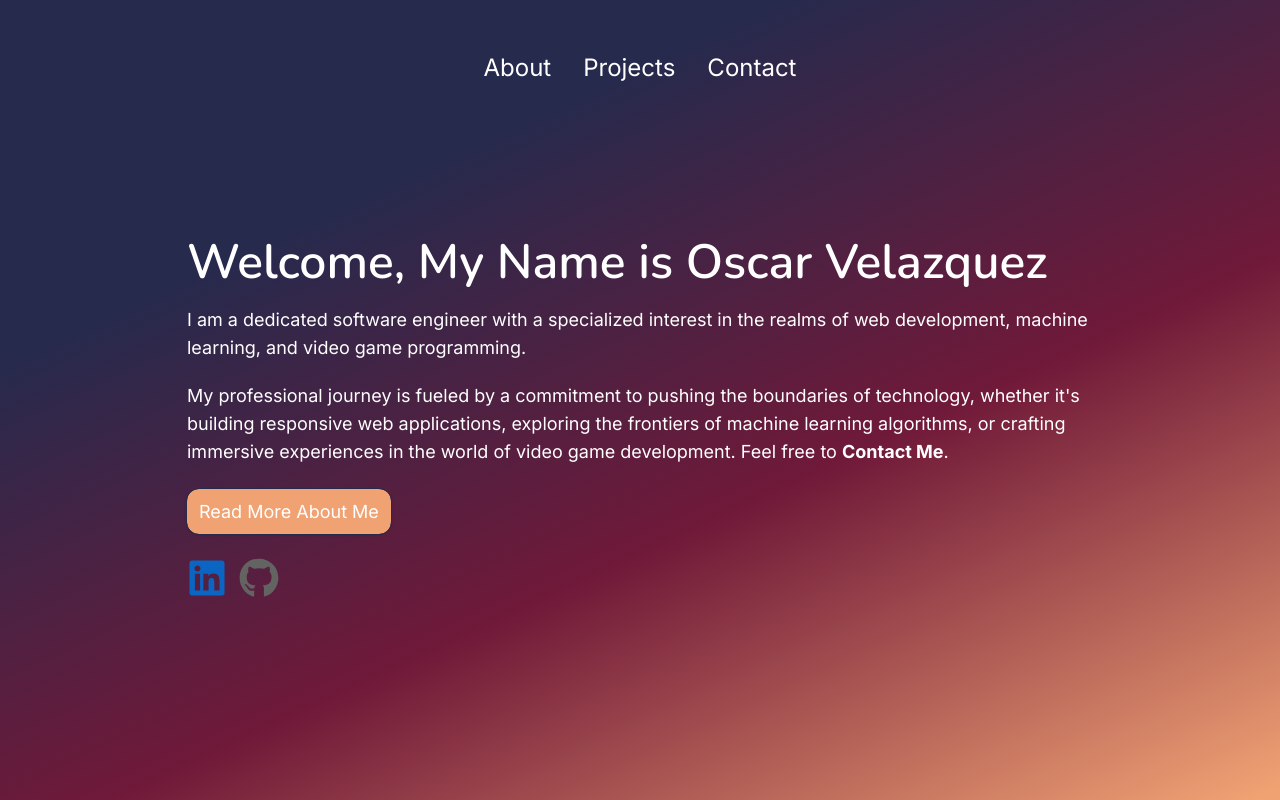
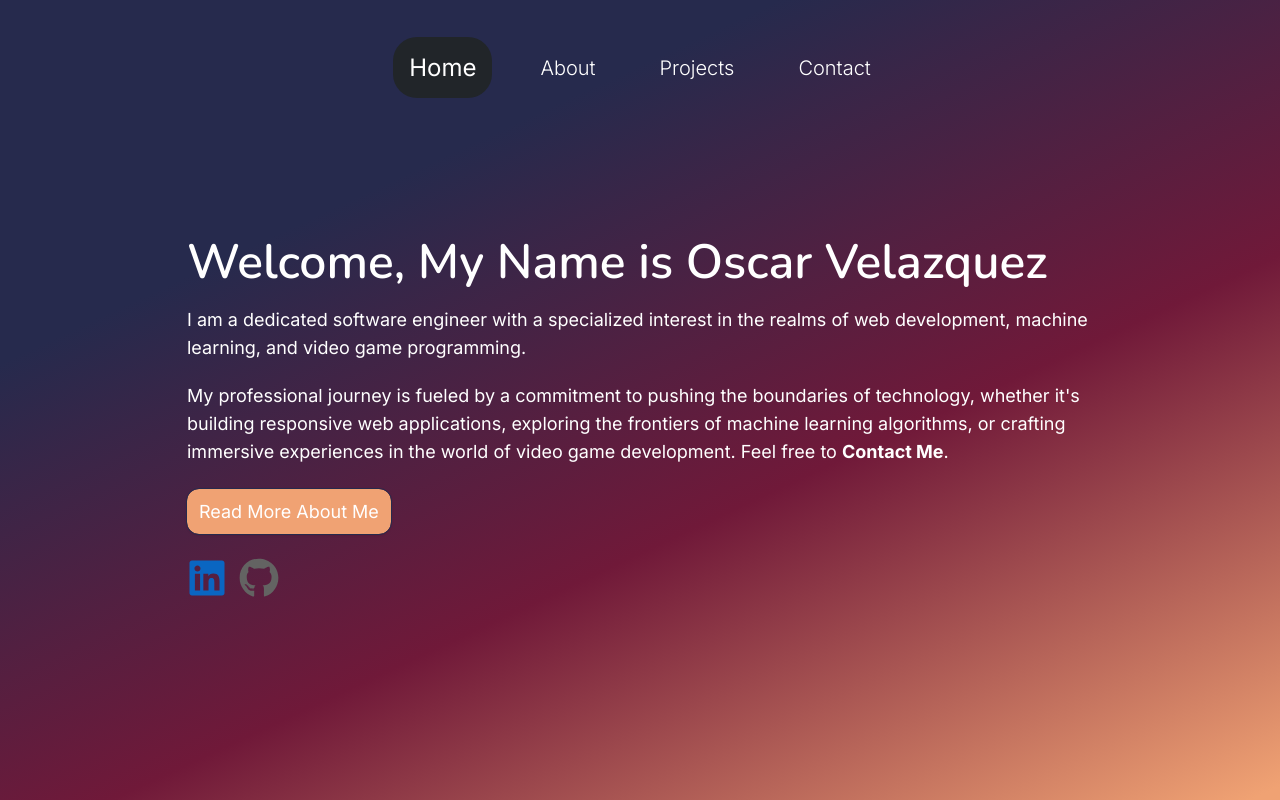
Before and after one commit to oscarvel821/web-portfolio, a Next.js app: page / in a window 1280 px wide. Built offline with nearby package versions, Linux system fonts and the light colour scheme.

Commit message:
removed Home link

```diff
--- a/src/components/navbar/links/Links.tsx
+++ b/src/components/navbar/links/Links.tsx
@@ -1,4 +1,5 @@
-import { FC, useEffect, useRef } from 'react'
+import { FC, useRef } from 'react'
+import { usePathname } from 'next/navigation';
 import Link from "next/link"
 
 interface link {
@@ -13,8 +14,13 @@ interface props {
 const Links : FC<props> = ({handleCollapse} : props) => {
 
     const linkRef = useRef<HTMLAnchorElement>(null);
+    const pathname = usePathname();
 
     const links: link[] = [
+        {
+            title : "Home",
+            path: "/"
+        },
         {
             title : "About",
             path : "/about"
@@ -25,15 +31,15 @@ const Links : FC<props> = ({handleCollapse} : props) => {
         },
         {
             title : "Contact",
-            path : "/contact"
+            path : "/contact",
         }
     ]
 
     return (
         <>
             {links.map((l, index) => (
-                <li key={index} className='text-xl my-2 md:text-2xl md:my-0'>
-                    <Link onClick={handleCollapse} className='hover:text-[#F0A273]' href={l.path} key={index}>{l.title}</Link>
+                <li key={index} className={`text-xl ${pathname === l.path ? "font-med md:text-2xl" : "font-light md:text-xl"} my-2  md:my-0`}>
+                    <Link onClick={handleCollapse} className={`rounded-3xl ${pathname === l.path ? "bg-[#212529]" : ""} p-4`} href={l.path} key={index}>{l.title}</Link>
                 </li>
             ))}
         </>
```
